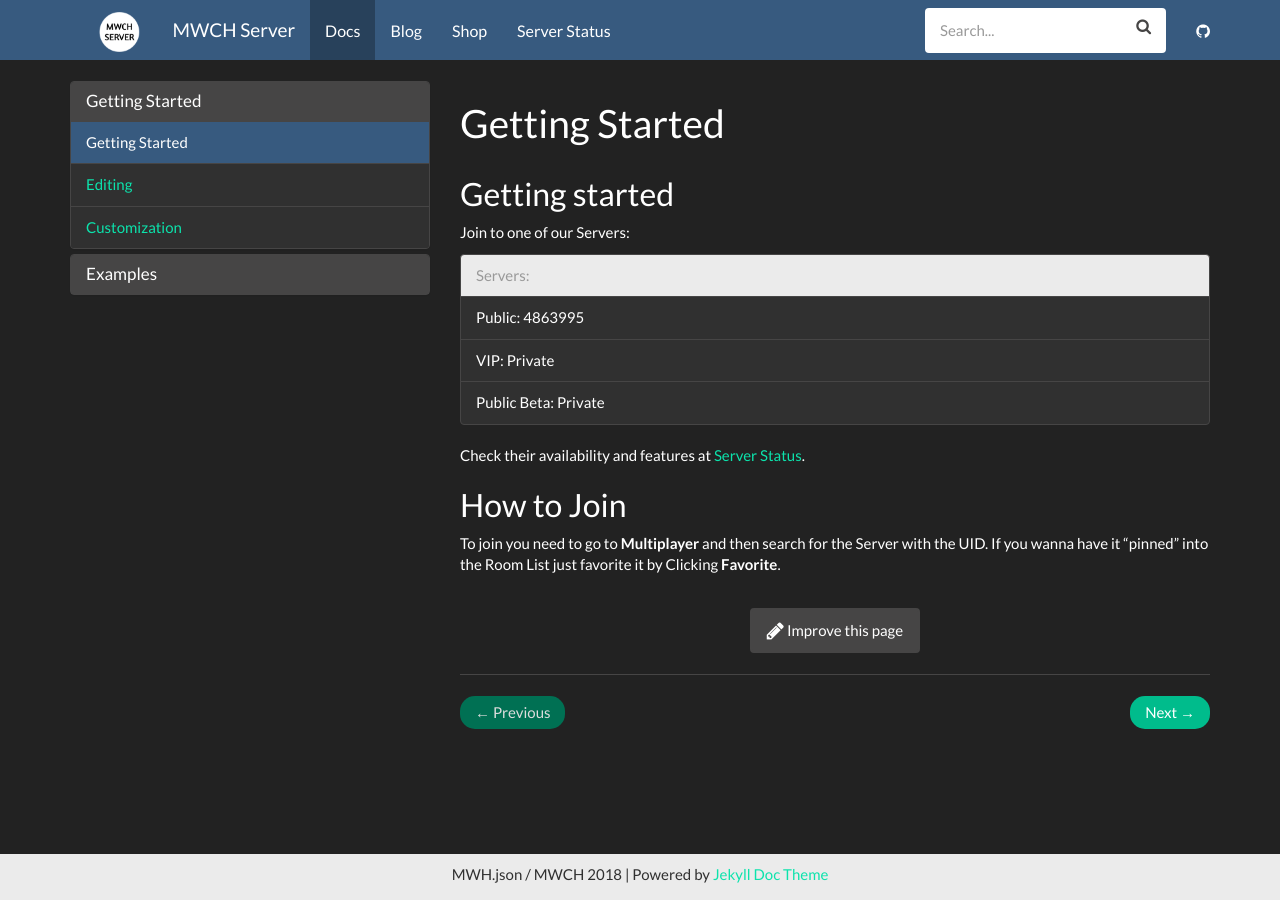
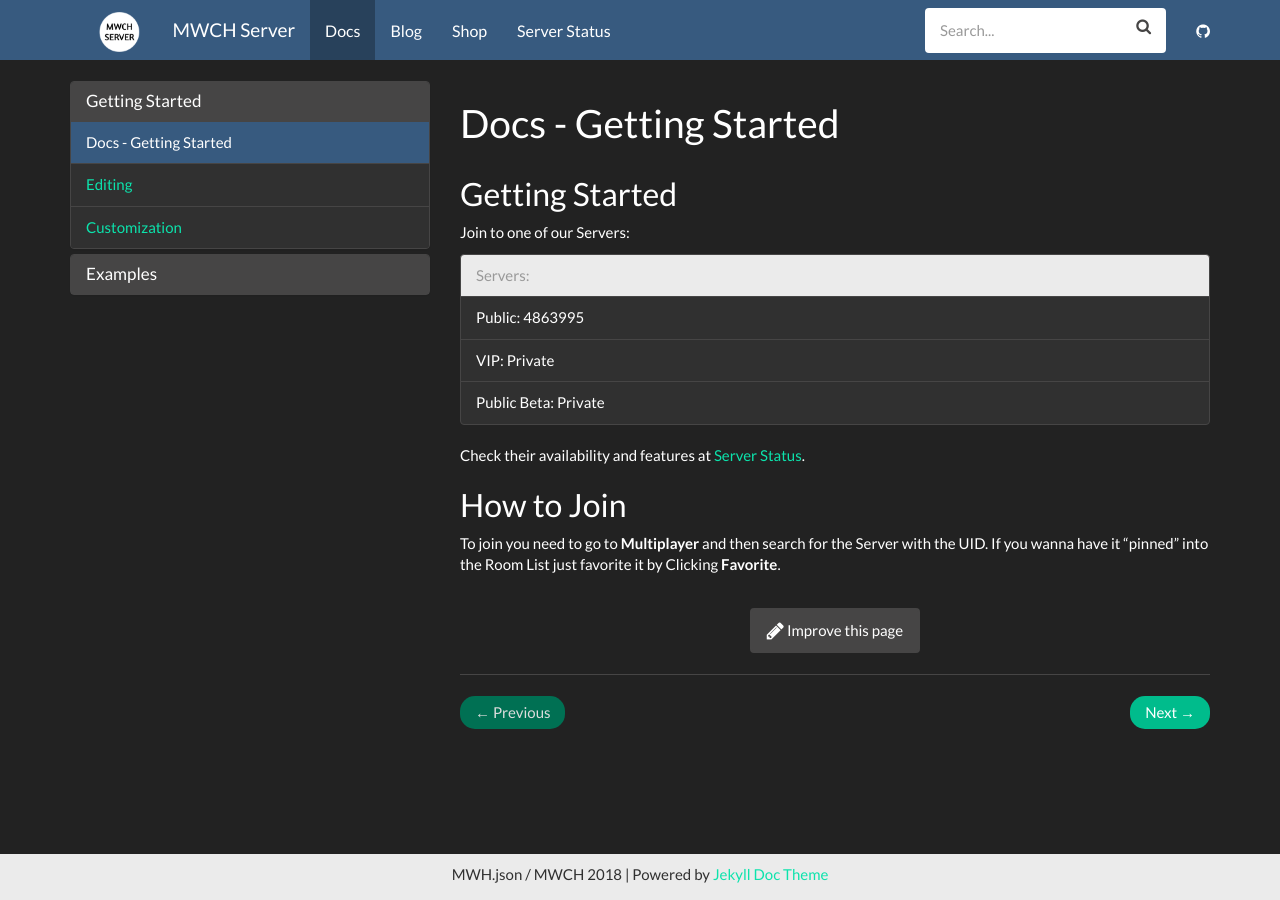
Before and after one commit to nattapong3912/website, a Jekyll site: the page built from _docs/index.md, in a window 1280 px wide. Built offline with Jekyll 4.4.1, drawn with Linux system fonts in a browser that asks for light colours; nearby versions of some CDN libraries.

Commit message:
Update index.md

```diff
--- a/_docs/index.md
+++ b/_docs/index.md
@@ -1,10 +1,10 @@
 ---
-title: Getting Started
+title: Docs - Getting Started
 permalink: /docs/home/
 redirect_from: /docs/index.html
 ---
 
-## Getting started
+## Getting Started
 
 Join to one of our Servers:
 
```
